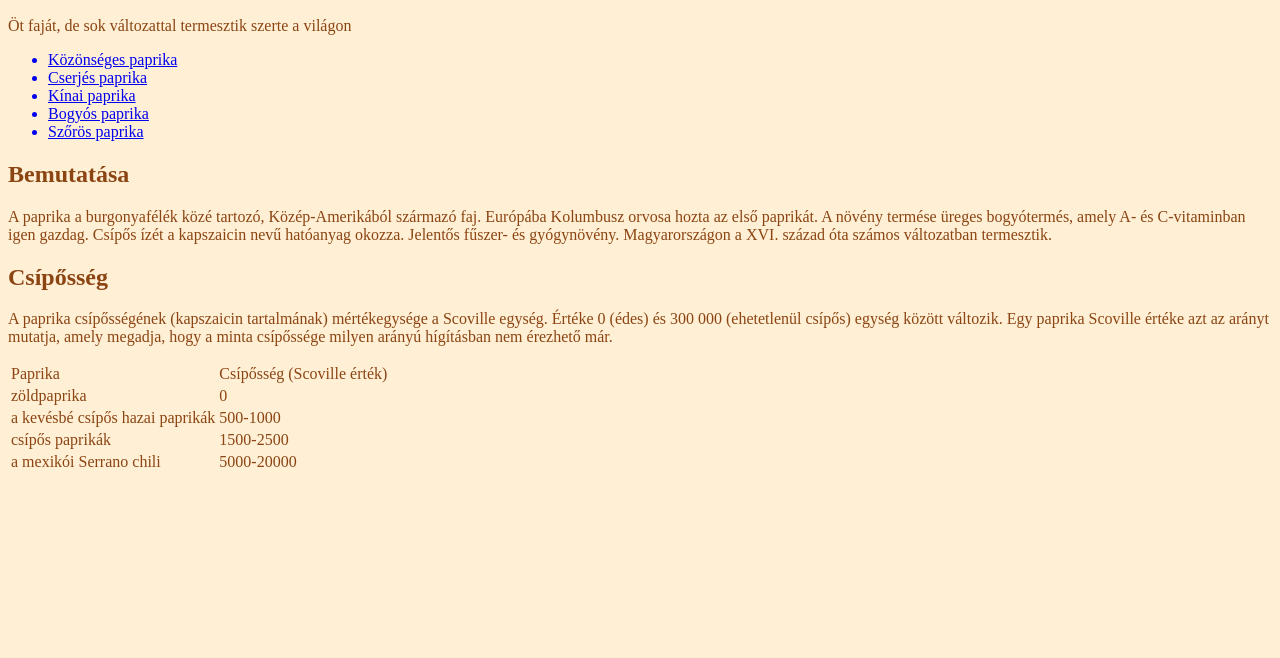
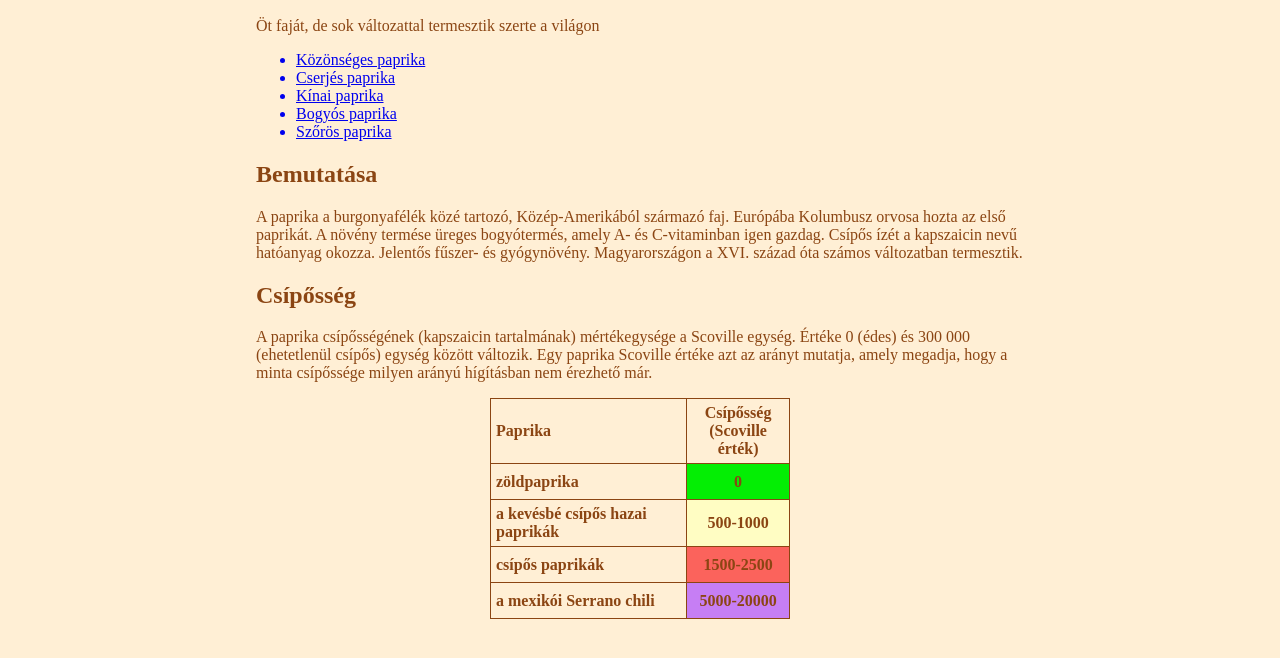
Before and after one commit to Metron16/Paprika_page, a plain HTML site: page paprika.html in a window 1280 px wide. Shown: the part 110-768 px from the top of the page. Drawn offline with Linux system fonts and the light colour scheme.

Commit message:
9. Táblázat szerkesztése

```diff
--- a/css/paprika.css
+++ b/css/paprika.css
@@ -2,4 +2,24 @@ body
 {
     background-color: #FFEFD5;
     color: #8B4513;
+    margin: auto;
+    width: 60%;
 }
+
+table, tr, th
+{
+    margin-left: auto;
+    margin-right: auto;
+    text-align: left;
+    width: 300px;
+    height: 25px;
+    padding: 5px;
+    border: 1px solid;
+    border-collapse: collapse;
+}
+
+.jobb
+{
+    width: 120px;
+    text-align: center;
+}
--- a/paprika.html
+++ b/paprika.html
@@ -35,24 +35,24 @@
         <p>A paprika csípősségének (kapszaicin tartalmának) mértékegysége a Scoville egység. Értéke 0 (édes) és 300 000 (ehetetlenül csípős) egység között változik. Egy paprika Scoville értéke azt az arányt mutatja, amely megadja, hogy a minta csípőssége milyen arányú hígításban nem érezhető már.</p>
         <table>
             <tr>
-                <td>Paprika</td>
-                <td>Csípősség (Scoville érték)</td>
+                <th>Paprika</th>
+                <th class="jobb">Csípősség (Scoville érték)</th>
             </tr>
             <tr>
-                <td>zöldpaprika</td>
-                <td>0</td>
+                <th>zöldpaprika</th>
+                <th class="jobb" style="background-color: rgb(4, 238, 4);">0</th>
             </tr>
             <tr>
-                <td>a kevésbé csípős hazai paprikák</td>
-                <td>500-1000</td>
+                <th>a kevésbé csípős hazai paprikák</th>
+                <th class="jobb" style="background-color: rgb(255, 253, 195);">500-1000</th>
             </tr>
             <tr>
-                <td>csípős paprikák</td>
-                <td>1500-2500</td>
+                <th>csípős paprikák</th>
+                <th class="jobb" style="background-color: rgba(250, 50, 50, 0.739);">1500-2500</th>
             </tr>
             <tr>
-                <td>a mexikói Serrano chili</td>
-                <td>5000-20000</td>
+                <th>a mexikói Serrano chili</th>
+                <th class="jobb" style="background-color: #C67EF4;">5000-20000</th>
             </tr>
         </table>
 
```
Also changed, not shown: 1 other file.
